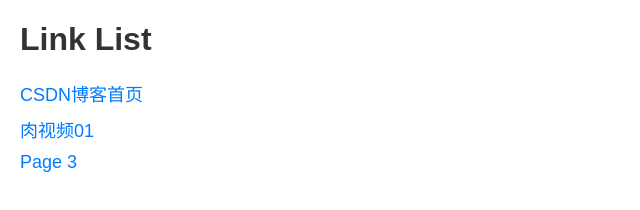
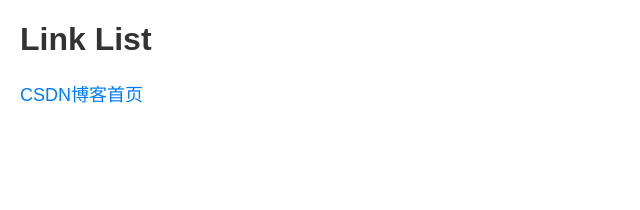
Before and after one commit to LittleCoolguy/LittleCoolguy.github.io, a plain HTML site: page index.html in a window 1280 px wide. Shown: the whole page, without its empty margins (0-640 px from the left). Drawn offline with Linux system fonts and the light colour scheme.

Commit message:
feat: 更新首页

```diff
--- a/index.html
+++ b/index.html
@@ -35,12 +35,6 @@
         <li>
             <a href="https://blog.csdn.net/alpha_xia?spm=1000.2115.3001.5343" target="_blank">CSDN博客首页</a>
         </li>
-        <li>
-            <a href="./porn_rou_01.html" target="_blank">肉视频01</a>
-        </li>
-        <li>
-            <a href="https://example.com/page3" target="_blank">Page 3</a>
-        </li>
         <!-- 更多链接... -->
     </ul>
 </body>
```
